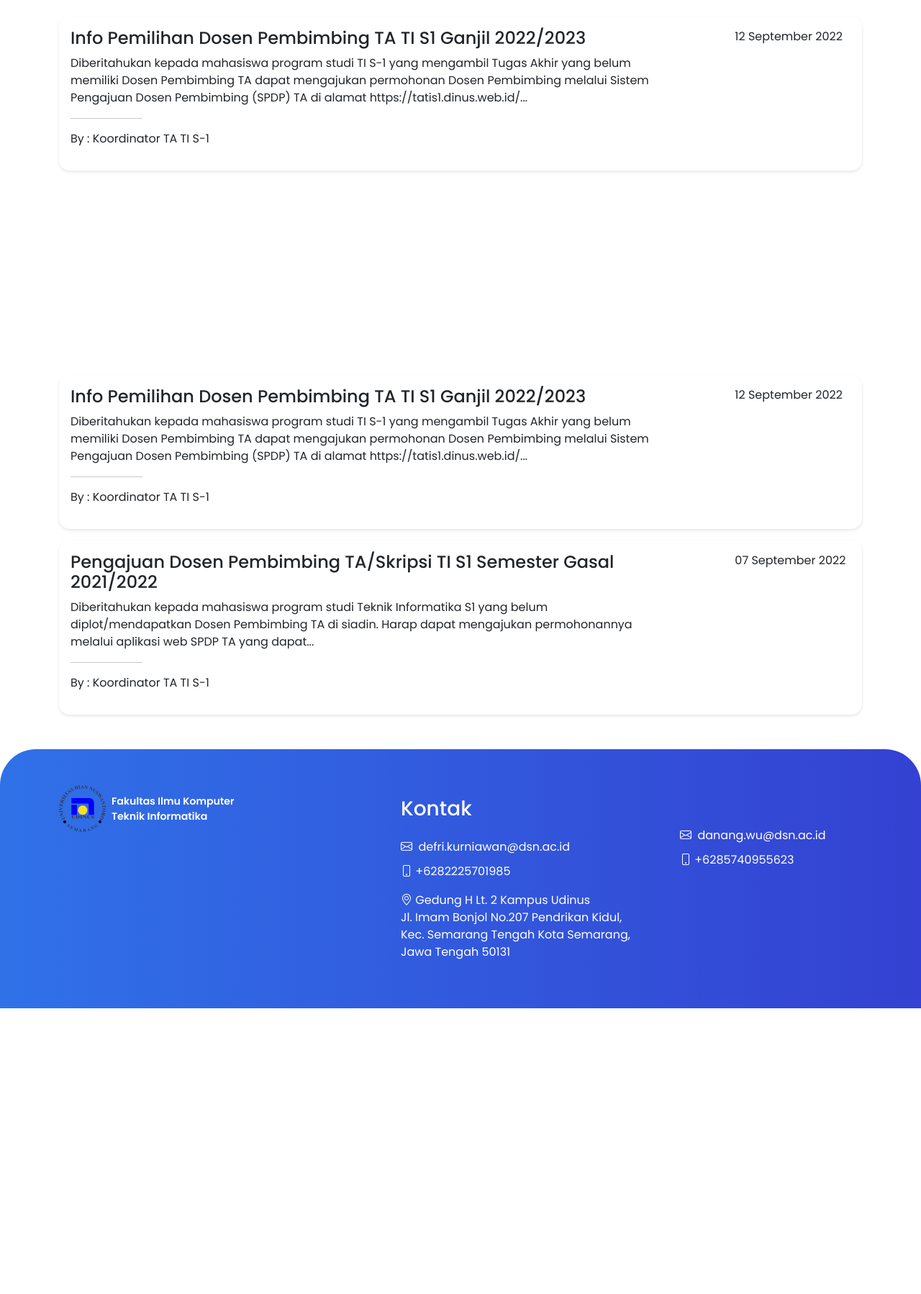
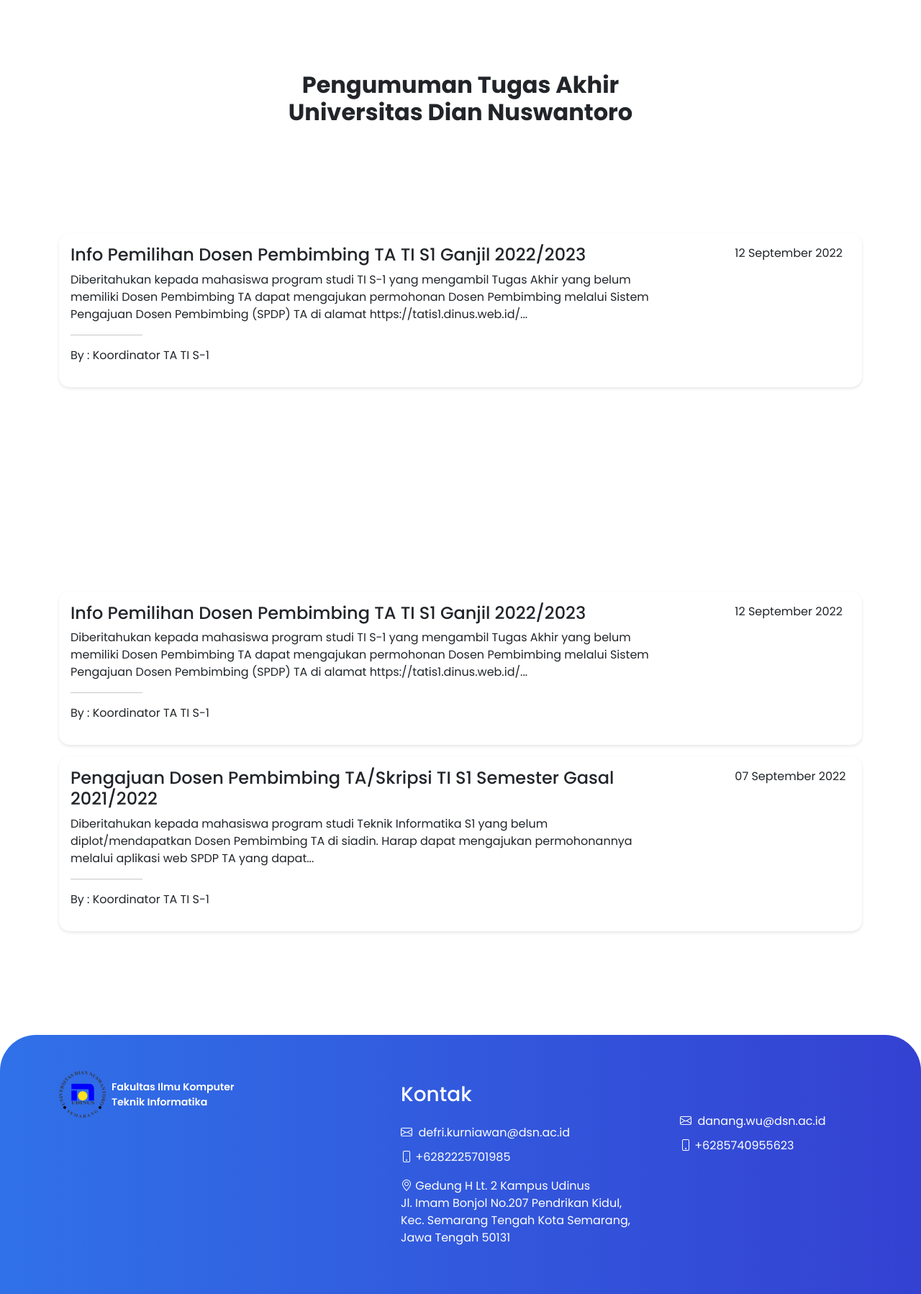
Before and after one commit to reinaldyakbar/project_sidang, a CodeIgniter app: page /project_sidang/dashboard/pengumuman in a window 1280 px wide. Shown: the part 77-1875 px from the top of the page at 72% size. Before the commit the page ends 1478 px from the top, so only its background shows below. Run offline with CodeIgniter, Linux system fonts and the light colour scheme; data comes from the database, SQL or seed files in the repository; some libraries are stand-ins or nearby versions.

Commit message:
pengumuman

```diff
--- a/application/views/front-end/pengumuman.php
+++ b/application/views/front-end/pengumuman.php
@@ -37,6 +37,14 @@
         /* Mengubah opasitas menjadi 1 saat dihover */
     }
 </style>
+<section class="bg-white py-5" style="margin-top: 104px; margin-bottom: 8px;">
+    <div class="row">
+        <div class="col-lg-12">
+            <div class="text-center mb-5 mt-4">
+                <h2 class="display-7 fw-bolder mb-5 "><span class="text-gradient d-inline ">Pengumuman Tugas Akhir <br> Universitas Dian Nuswantoro</span></h2>
+            </div>
+        </div>
+    </div>
     <div class="container my-5">
         <div class="card-info px-3 py-3 mb-3 " style="margin-top: 100px;">
             <!-- Tautan ke halaman lain dengan menggunakan elemen <a> -->
```
Also changed, not shown: application/views/front-end/isi_pengumuman.html (+11 -2 lines). Lines whose indentation alone changed are shown as unchanged.
